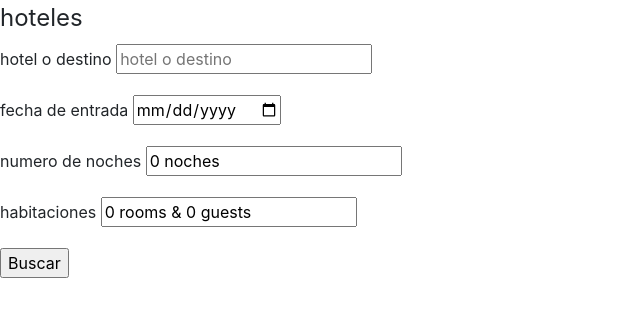
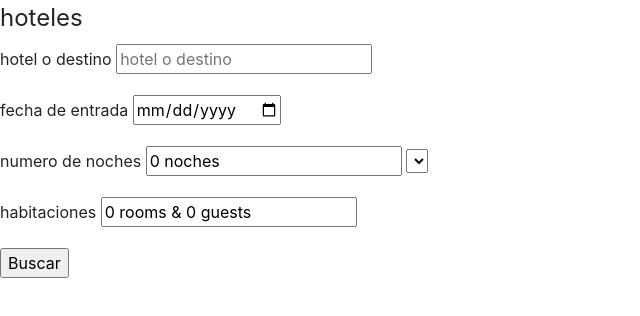
Before and after one commit to AleCasDel96/U05P01_Castrillo.github.io, a plain HTML site: page Index.html in a window 1280 px wide. Shown: the full height of the page, 0-640 px from the left. Drawn offline with nearby package versions, Linux system fonts and the light colour scheme.

Commit message:
commit inicial 3

```diff
--- a/Index.html
+++ b/Index.html
@@ -21,6 +21,9 @@
             <div class="form-group">
                 <label for="noche">numero de noches</label>
                 <input type="text" name="noche" id="noche" value="0 noches">
+                <select name="noche" class="">
+                    <option value=""></option>
+                </select>
             </div>
             <div class="form-group">
                 <label for="habita">habitaciones</label>
```
